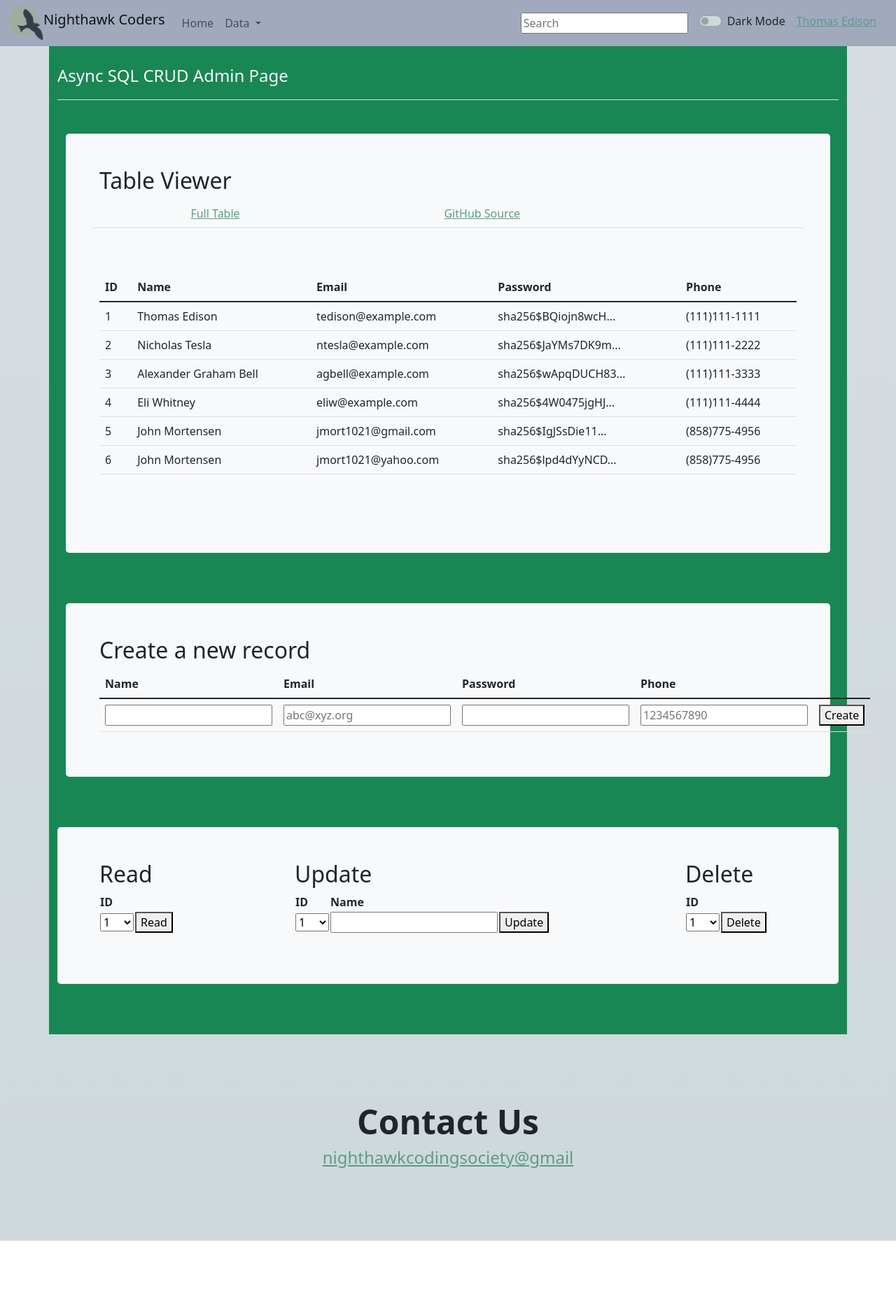
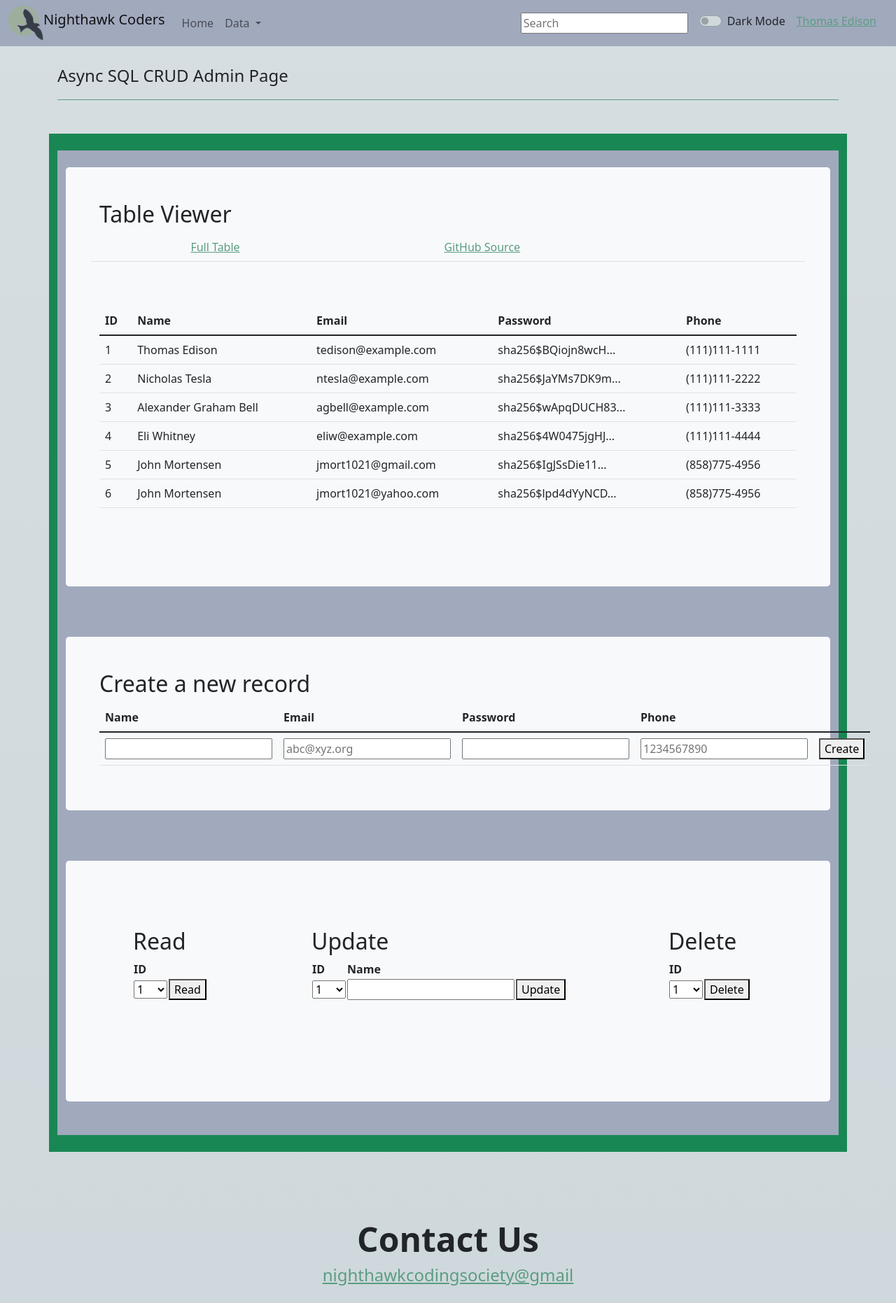
Before and after one commit to nighthawkcoders/pages_python, a Flask app: page /crud_api/ in a window 1280 px wide. Shown: the top 1862 px of the page at 70% size. Before the commit the page ends 1773 px from the top, so only its background shows below. Run offline with Flask 2, Linux system fonts and the light colour scheme; a user stored in the database is signed in; data comes from the database, SQL or seed files in the repository; some libraries are stand-ins or nearby versions.

Commit message:
formatting content

```diff
--- a/cruddy/templates/cruddy/crud_async.html
+++ b/cruddy/templates/cruddy/crud_async.html
@@ -6,7 +6,7 @@
 <!-- CONTENT (in <head>), content for this page -->
 {% block meta %}
     <title>Async CRUD page</title>
-    <script src={{  url_for("crud.static", filename="javascript/validation.js", version='101') }}></script>
+    <script src={{url_for("crud.static", filename="javascript/validation.js", version='101')}}></script>
 
     <script>
         function create_User(){
@@ -228,14 +228,14 @@
 
 <!-- CONTENT (in <body>), content for this page -->
 {% block content %}
+<div class="container py-4">
+    <header class="pb-3 mb-4 border-bottom border-primary text-dark">
+        <span class="fs-4">Async SQL CRUD Admin Page</span>
+    </header>
+</div>
 <div class="container py-4 text-light bg-success">
-        <header class="pb-3 mb-4 border-bottom">
-            <div class="d-flex align-items-center text-light text-decoration-none">
-                <span class="fs-4">Async SQL CRUD Admin Page</span>
-            </div>
-        </header>
 
-        <div class="container py-4">
+    <div class="container bg-secondary py-4">
         <div class="p-5 mb-4 bg-light text-dark rounded-3">
                 <h2>Table Viewer</h2>
                 <div class="row align-items-md-stretch">
@@ -285,10 +285,9 @@
                 </div>
             </div>
         </div>
-        <div class="container py-4">
+    <div class="container bg-secondary py-4">
         <div class="p-5 mb-4 bg-light text-dark rounded-3">
             <h2>Create a new record</h2>
-
             <table class="table">
                 <thead>
                 <tr>
@@ -312,14 +311,18 @@
             <p id="pswError"></p>
         </div>
     </div>
-        <div class="container py-4">
+
+    <div class="container bg-secondary py-4">
+        <div class="p-5 mb-4 bg-light text-dark rounded-3">
             <div class="row mb-4 bg-light text-dark rounded-3">
                 <div class="col-md-3">
                     <div class="p-5 mb-4 bg-light text-dark rounded-3">
                         <h2>Read</h2>
                         <!-- <input type="submit" value="Read" -->
                         <table id="read_table">
-                                <tr><th><label for="read_userid">ID</label></th></tr>
+                            <tr>
+                                <th><label for="read_userid">ID</label></th>
+                            </tr>
                             <tr>
                                 <td>
                                     <select name="userid" id="read_userid">
@@ -367,8 +370,10 @@
                 <div class="col-md-3">
                     <div class="p-5 mb-4 bg-light text-dark rounded-3">
                         <h2>Delete</h2>
-                            <table id="read_table">
-                                <tr><th><label for="delete_userid">ID</label></th></tr>
+                        <table id="delete_table">
+                            <tr>
+                                <th><label for="delete_userid">ID</label></th>
+                            </tr>
                             <tr>
                                 <td>
                                     <select name="userid" id="delete_userid">
@@ -388,6 +393,7 @@
             </div>
 
         </div>
+    </div>
 
 </div>
 
```
Also changed, not shown: cruddy/templates/cruddy/crud.html (+4 -4 lines). Lines whose indentation alone changed are shown as unchanged.
